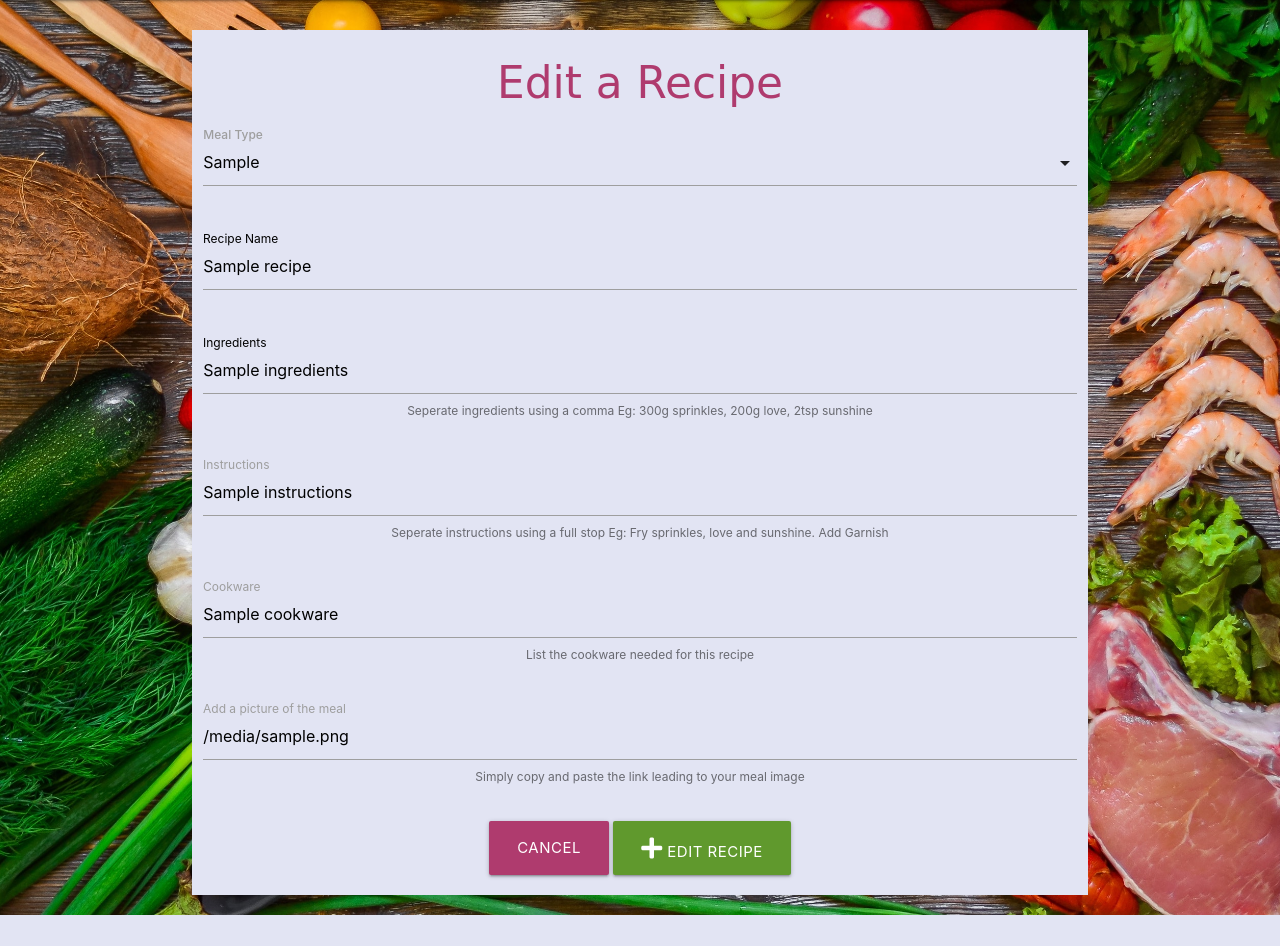
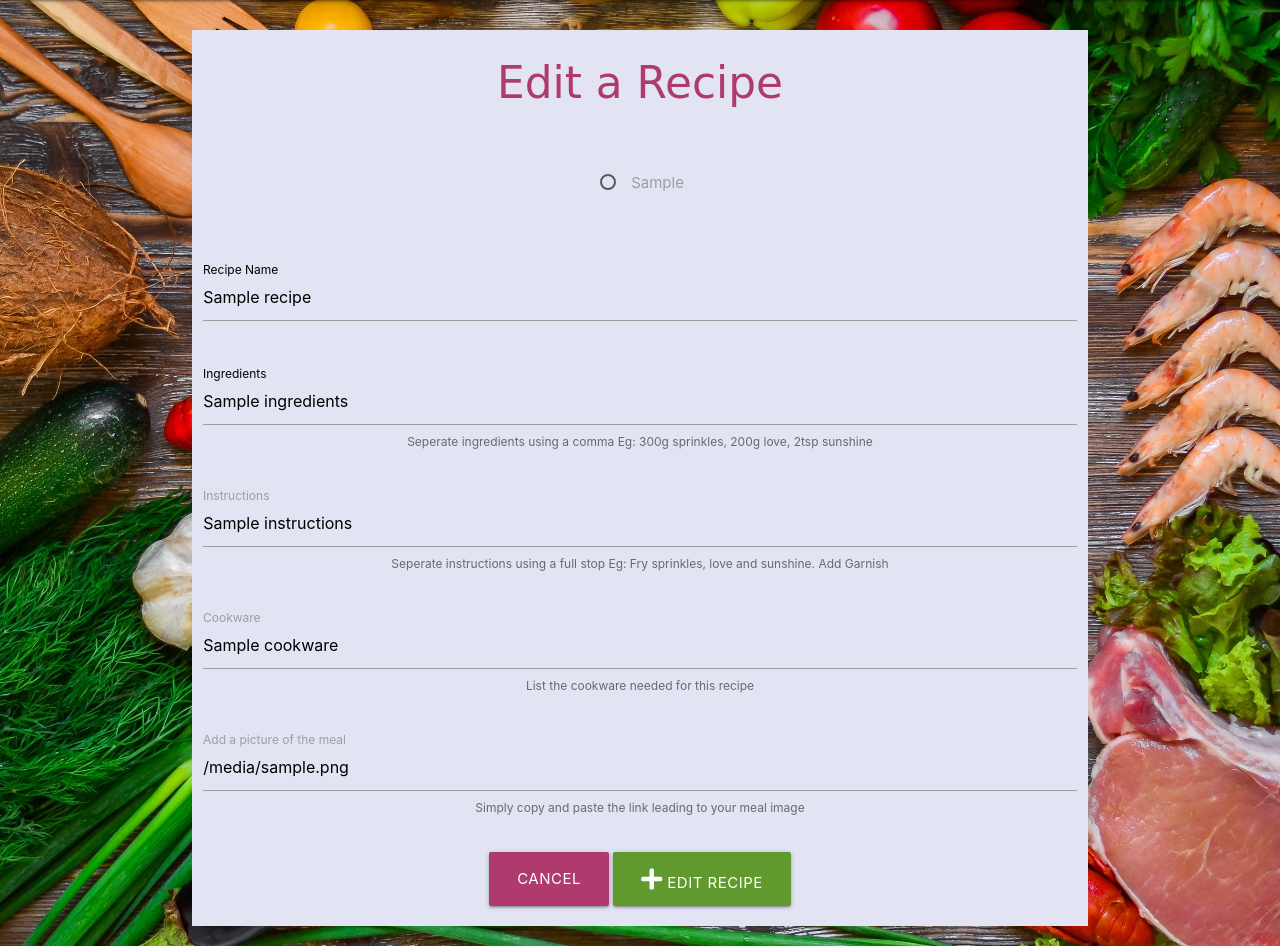
Before and after one commit to LitzN/KetoMeals, a Flask app: template templates/edit_recipe.html in a window 1280 px wide. Shown: the part 64-1010 px from the top of the page. Before the commit the page ends 979 px from the top, so only its background shows below. Run offline with Flask 2, Linux system fonts and the light colour scheme; the template is opened without the code that fills it: most values are stand-ins (such as "Sample title", 1, 10 or a date in 2020); some libraries are stand-ins or nearby versions; some web fonts are replaced.

Commit message:
Changed add/edit recipe meal type selection from select to radio buttons

```diff
--- a/templates/edit_recipe.html
+++ b/templates/edit_recipe.html
@@ -9,17 +9,25 @@
             <div class="row">
                <!--EDIT MEAL TYPE.......................................-->
                <div class="input-field col s12">
-                  <select id="meal_type" name="meal_type" required>
-                     <option value="" disabled>Choose the meal type</option>
-                     {% for type in meal_type %}
-                     {% if recipe.meal_type == type.meal_type %}
-                     <option value="{{ type.meal_type }}" selected>{{ type.meal_type }}</option>
-                     {% else %}
-                     <option value="{{ type.meal_type }}">{{ type.meal_type }}</option>
-                     {% endif %}
-                     {% endfor %}
-                  </select>
-                  <label for="meal_type"><strong>Meal Type</strong></label>
+                  <div class="input-field col s12">
+                        {% for type in meal_type %}
+                        {% if type.meal_type == recipe.meal_type %}
+                        <p>
+                        <label for="{{ type.meal_type }}">
+                            <input name="meal_type" id="{{ type.meal_type }}" value="{{ type.meal_type }}" type="radio" checked />
+                            <span>{{ type.meal_type }}</span>
+                        </label>
+                        </p>
+                        {% else %}
+                        <p>
+                        <label for="{{ type.meal_type }}">
+                            <input name="meal_type" id="{{ type.meal_type }}" value="{{ type.meal_type }}" type="radio" />
+                            <span>{{ type.meal_type }}</span>
+                        </label>
+                        </p>
+                        {% endif %}
+                        {% endfor %}
+                    </div>
                </div>
             </div>
             <!--EDIT RECIPE NAME.............................................-->
```
Also changed, not shown: templates/add_recipe.html (+9 -8 lines).
